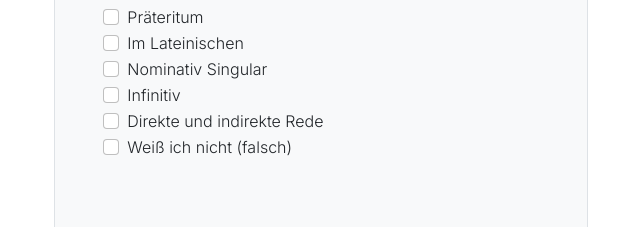
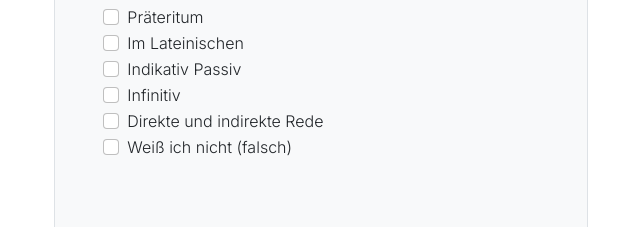
Before and after one commit to philipp-gut/philipp-gut.github.io, a plain HTML site: page index.html in a window 1280 px wide. Shown: the part 738-965 px from the top of the page, 319-959 px from the left. Drawn offline with nearby package versions, Linux system fonts and the light colour scheme.

Commit message:
fix syntax

```diff
--- a/index.html
+++ b/index.html
@@ -76,7 +76,7 @@
 
       <div class="form-check">
         <input class="form-check-input value" type="checkbox">
-        <label class="form-check-label" for="flexRadioDefault2">Nominativ Singular</label>
+        <label class="form-check-label" for="flexRadioDefault2">Indikativ Passiv</label>
       </div>
 
       <div class="form-check">
```
